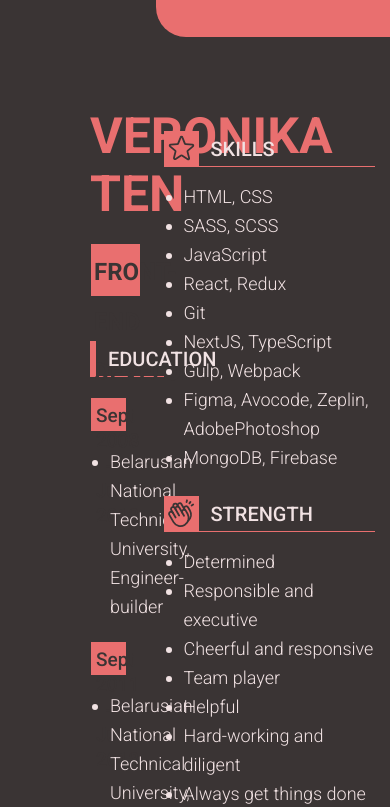
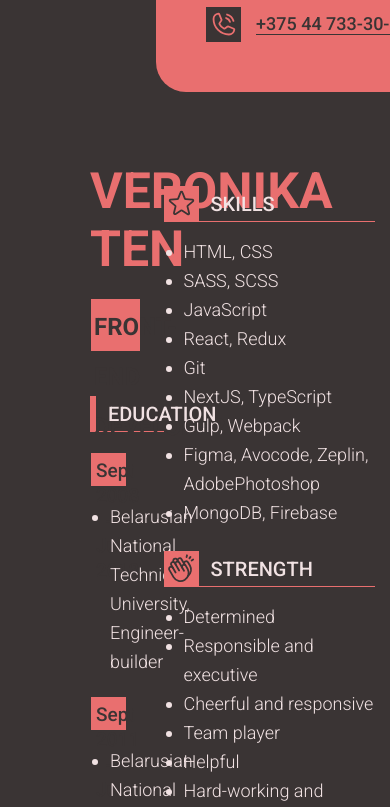
Before and after one commit to veronaten/my-CV, a plain HTML site: page index.html in a window 390 px wide. Shown: the part 895-1702 px from the top of the page. Drawn offline with Linux system fonts and the light colour scheme.

Commit message:
Feat: add telephone number in contacts, change method of adding email

```diff
--- a/index.html
+++ b/index.html
@@ -29,7 +29,7 @@
             <div class="icon-item">
               <img class="icon" src="./icons/email2.svg" alt="email">
             </div>
-            <a target="_blank" href="https://mail.google.com/mail/u/0/#inbox" class="profile__contacts__item text">verona.binko@gmail.com</a>
+            <a href="mailto: verona.binko@gmail.com" class="profile__contacts__item text">verona.binko@gmail.com</a>
           </div>
           <div class="profile__contacts__item">
             <div class="icon-item">
@@ -54,6 +54,12 @@
               <img class="icon" src="./icons/linkedin.svg" alt="linkedin">
             </div>
             <a target="_blank" href="https://www.linkedin.com/in/veronaten/" class="profile__contacts__item text">Veronika Ten</a>
+          </div>
+          <div class="profile__contacts__item">
+            <div class="icon-item">
+              <img class="icon" src="./icons/phone.svg" alt="telephone">
+            </div>
+            <a href="tel: +375447333044" class="profile__contacts__item text">+375 44 733-30-44</a>
           </div>
           <h1>CV front-end developer</h1>
         </div>
```
Also changed, not shown: icons/phone.svg (added).
